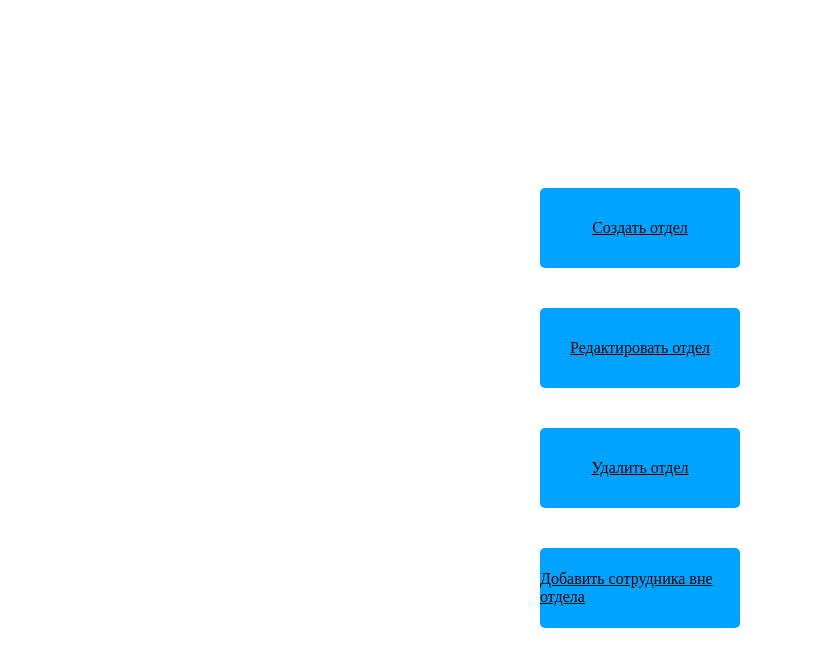
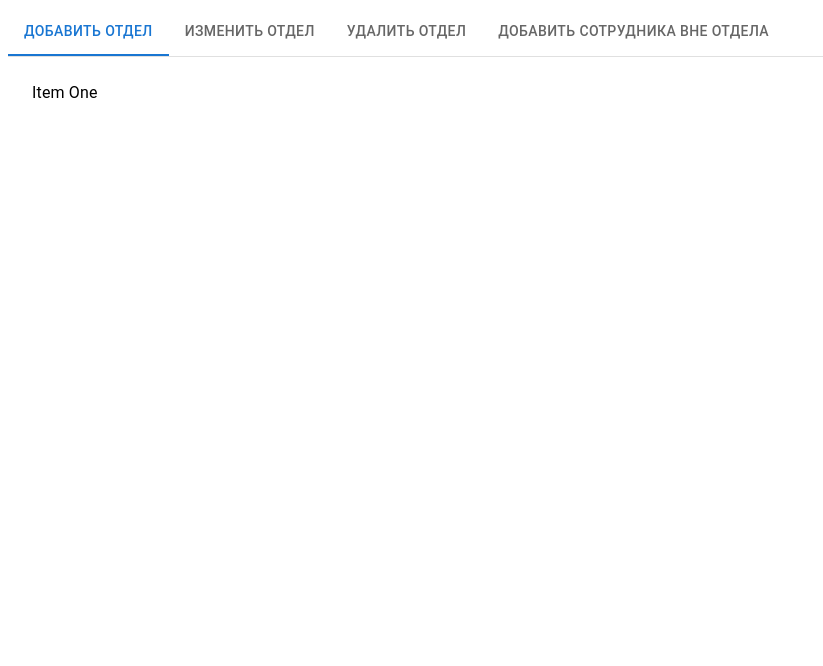
Before and after one commit to VladikTI/konsultant-project, a React (Create React App) app in the folder pvo-frontend/: page /admin in a window 1280 px wide. Shown: the top 666 px of the page, without its empty margins (0-823 px from the left). Built offline with nearby package versions, Linux system fonts and the light colour scheme.

Commit message:
Стилизовал страницу админа

```diff
--- a/pvo-frontend/package.json
+++ b/pvo-frontend/package.json
@@ -9,6 +9,7 @@
     "axios": "^1.5.1",
     "mobx": "^6.10.2",
     "mobx-react-lite": "^4.0.5",
+    "prop-types": "^15.8.1",
     "react": "^18.2.0",
     "react-dom": "^18.2.0",
     "react-router": "^6.16.0",
--- a/pvo-frontend/src/routes/admin.jsx
+++ b/pvo-frontend/src/routes/admin.jsx
@@ -1,14 +1,146 @@
-import React from 'react';
-import './styles/style.css';
-import {Link} from 'react-router-dom';
-function Admin() {
+import * as React from 'react';
+import PropTypes from 'prop-types';
+import Tabs from '@mui/material/Tabs';
+import Tab from '@mui/material/Tab';
+import Typography from '@mui/material/Typography';
+import Box from '@mui/material/Box';
+import {Button, TextField} from "@mui/material";
+
+function CustomTabPanel(props) {
+    const { children, value, index, ...other } = props;
+
     return (
-        <div className="centered-container">
-            <Link to="/editing" className="blue-button">Создать отдел</Link>
-            <Link to="/editing" className="blue-button">Редактировать отдел</Link>
-            <Link to="/editing" className="blue-button">Удалить отдел</Link>
-            <Link to="/editing" className="blue-button">Добавить сотрудника вне отдела</Link>
+        <div
+            role="tabpanel"
+            hidden={value !== index}
+            id={`simple-tabpanel-${index}`}
+            aria-labelledby={`simple-tab-${index}`}
+            {...other}
+        >
+            {value === index && (
+                <Box sx={{ p: 3 }}>
+                    <Typography>{children}</Typography>
+                </Box>
+            )}
         </div>
     );
 }
-export default Admin;
+
+CustomTabPanel.propTypes = {
+    children: PropTypes.node,
+    index: PropTypes.number.isRequired,
+    value: PropTypes.number.isRequired,
+};
+
+function a11yProps(index) {
+    return {
+        id: `simple-tab-${index}`,
+        'aria-controls': `simple-tabpanel-${index}`,
+    };
+}
+
+export default function BasicTabs() {
+    const [value, setValue] = React.useState(0);
+
+    const handleChange = (event, newValue) => {
+        setValue(newValue);
+    };
+
+    return (
+        <Box sx={{ width: '100%' }}>
+            <Box sx={{ borderBottom: 1, borderColor: 'divider' }}>
+                <Tabs value={value} onChange={handleChange} aria-label="basic tabs example">
+                    <Tab label="Добавить отдел" {...a11yProps(0)} />
+                    <Tab label="Изменить отдел" {...a11yProps(1)} />
+                    <Tab label="Удалить отдел" {...a11yProps(2)} />
+                    <Tab label="Добавить сотрудника вне отдела" {...a11yProps(3)} />
+                </Tabs>
+            </Box>
+            <CustomTabPanel value={value} index={0}>
+                Item One
+            </CustomTabPanel>
+            <CustomTabPanel value={value} index={1}>
+                <form>
+                    <Box marginBottom={2}>
+                    <TextField
+                        label="Имя"
+                        variant="outlined"
+                        fullWidth
+                    />
+                    </Box>
+                    <Box marginBottom={2}>
+                    <TextField
+                        label="Фамилия"
+                        variant="outlined"
+                        fullWidth
+                    />
+                    </Box>
+                        <Box marginBottom={2}>
+                    <TextField
+                        label="Отчество"
+                        variant="outlined"
+                        fullWidth
+                    />
+                        </Box>
+                    <Box marginBottom={2}>
+                    <TextField
+                        label="Должность"
+                        variant="outlined"
+                        fullWidth
+                    />
+                    </Box>
+                    <Box marginBottom={2}>
+                    <TextField
+                        label="Логин"
+                        variant="outlined"
+                        fullWidth
+                    />
+                    </Box>
+                    <Box marginBottom={2}>
+                    <TextField
+                        label="Пароль"
+                        variant="outlined"
+                        fullWidth
+                        type="password"
+                    />
+                    </Box>
+                    <Box marginBottom={2}>
+                    <TextField
+                        label="ID отдела"
+                        variant="outlined"
+                        fullWidth
+                    />
+                    </Box>
+                    <Box marginBottom={2}>
+                    <TextField
+                        label="Доступные дни отпуска"
+                        variant="outlined"
+                        fullWidth
+                    />
+                    </Box>
+                    <Box marginBottom={2}>
+                    <TextField
+                        label="ID роли"
+                        variant="outlined"
+                        fullWidth
+                    />
+                    </Box>
+                </form>
+                <form><Button
+                    variant="contained"
+                    color="primary"
+                    style={{ position: 'absolute', right: '40px' }}
+                >
+                    Добавить
+                </Button>
+                </form>
+            </CustomTabPanel>
+            <CustomTabPanel value={value} index={2}>
+                Item Three
+            </CustomTabPanel>
+            <CustomTabPanel value={value} index={3}>
+                Item Four
+            </CustomTabPanel>
+        </Box>
+    );
+}
--- a/pvo-frontend/src/routes/styles/style.css
+++ b/pvo-frontend/src/routes/styles/style.css
@@ -49,3 +49,67 @@
     align-items: center;
     justify-content: center;
 }
+
+/* Пример CSS для кнопок */
+.button {
+    display: inline-block;
+    background-color: #007BFF; /* Цвет фона кнопки */
+    color: #fff; /* Цвет текста на кнопке */
+    padding: 10px 20px; /* Отступы вокруг текста */
+    border: none; /* Уберите границу кнопки */
+    border-radius: 5px; /* Закругление углов */
+    cursor: pointer; /* Придайте кнопке стиль "руки" при наведении */
+    font-size: 16px; /* Размер шрифта */
+    text-align: center;
+    text-decoration: none;
+    transition: background-color 0.3s, color 0.3s; /* Анимация при наведении */
+    box-shadow: 0px 0px 5px rgba(0, 0, 0, 0.2);
+}
+
+.button:hover {
+    background-color: #0056b3; /* Изменение цвета фона при наведении */
+    color: #fff;
+    transform: scale(1.1);
+    box-shadow: 0px 0px 10px rgba(0, 0, 0, 0.4);
+}
+
+/* Пример CSS для кнопок разных цветов */
+.button-primary {
+    background-color: #007BFF;
+}
+
+.button-secondary {
+    background-color: #6C757D;
+}
+
+.button-tertiary {
+    background-color: #6C757D;
+    color: #fff;
+}
+
+.tab-buttons {
+    display: flex;
+    gap: 10px;
+}
+
+.tab-button {
+    background-color: #007BFF;
+    color: #fff;
+    padding: 10px 20px;
+    border: none;
+    border-radius: 5px;
+    cursor: pointer;
+    font-size: 16px;
+    transition: background-color 0.3s, color 0.3s;
+}
+
+.tab-button.active {
+    background-color: #0056b3;
+}
+
+.tab-content {
+    background-color: #f0f0f0;
+    padding: 20px;
+    border: 1px solid #ccc;
+    border-radius: 5px;
+}
```
